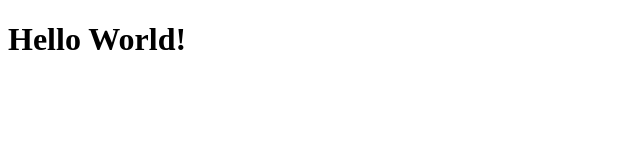
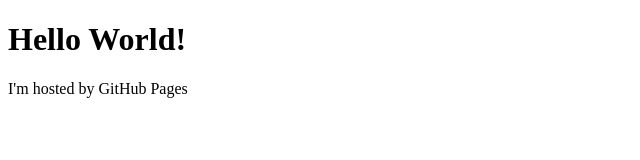
Before and after one commit to riccardoshrives/hello-world, a plain HTML site: page index.html in a window 1280 px wide. Shown: the whole page, without its empty margins (0-640 px from the left). Drawn offline with Linux system fonts and the light colour scheme.

Commit message:
Update index.html

```diff
--- a/index.html
+++ b/index.html
@@ -7,6 +7,7 @@
 
 <body>
   <h1>Hello World!</h1>
+  <p>I'm hosted by GitHub Pages</p>
 </body>
 
 </html>
```
